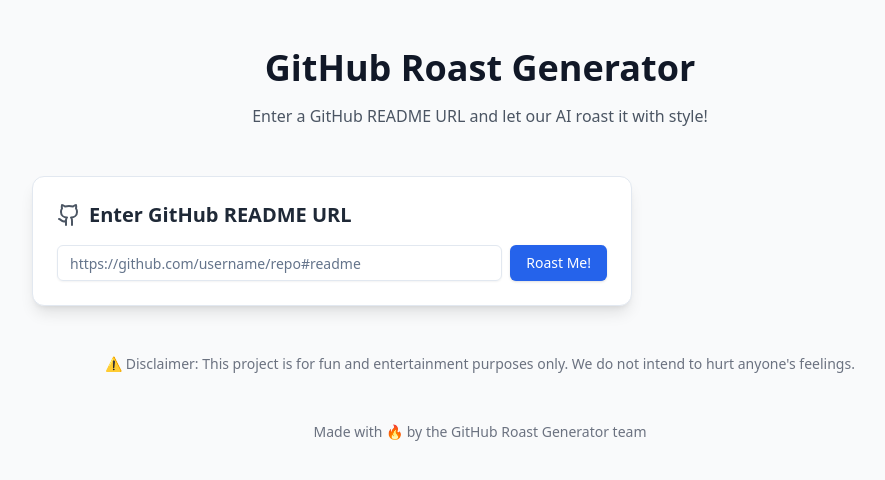
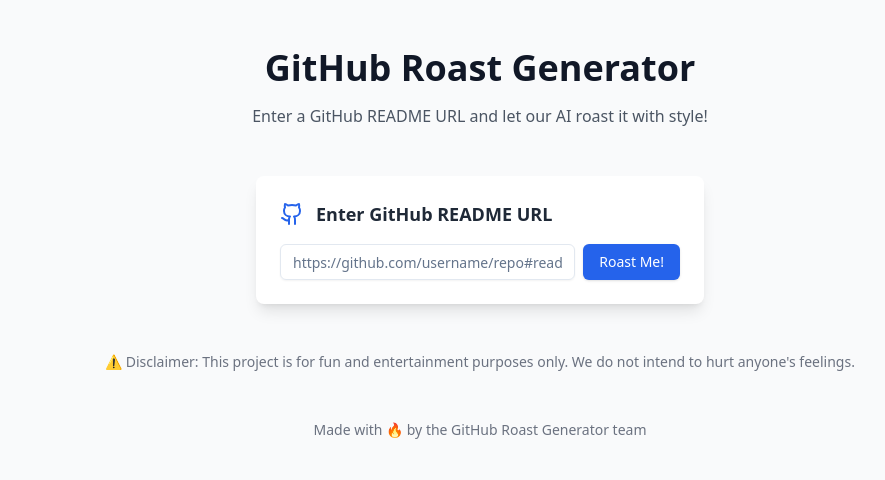
Before and after one commit to jacksonkasi0/roast-me, a Next.js app: page / in a window 1280 px wide. Shown: the top 480 px of the page, without its empty margins (160-1045 px from the left). Built offline with nearby package versions, Linux system fonts and the light colour scheme.

Commit message:
feat: refactor URL input section for improved layout and styling; replace Card with a div and enhance button loading state

```diff
--- a/src/components/URLInputSection.tsx
+++ b/src/components/URLInputSection.tsx
@@ -1,8 +1,11 @@
 import React from "react";
+
+// ** Import icons
 import { Github } from "lucide-react";
+
+// ** Import components
 import { Input } from "@/components/ui/input";
 import { Button } from "@/components/ui/button";
-import { Card } from "@/components/ui/card";
 
 interface URLInputSectionProps {
   onSubmit?: (url: string) => void;
@@ -21,16 +24,21 @@
   };
 
   return (
-    <Card className="w-full max-w-[600px] p-6 bg-white dark:bg-gray-800 shadow-lg">
-      <form onSubmit={handleSubmit} className="space-y-4">
-        <div className="flex items-center space-x-2 mb-2">
-          <Github className="h-6 w-6 text-gray-600 dark:text-gray-300" />
-          <h2 className="text-xl font-semibold text-gray-800 dark:text-white">
+    <div className="w-full max-w-md mx-auto">
+      <form
+        onSubmit={handleSubmit}
+        className="p-6 bg-white dark:bg-gray-800 shadow-lg rounded-lg space-y-4"
+      >
+        {/* Header */}
+        <div className="flex items-center space-x-3">
+          <Github className="h-6 w-6 text-blue-600 dark:text-blue-400" />
+          <h2 className="text-lg font-semibold text-gray-800 dark:text-gray-100">
             Enter GitHub README URL
           </h2>
         </div>
 
-        <div className="flex space-x-2">
+        {/* Input and Button */}
+        <div className="flex w-full items-center space-x-2">
           <Input
             type="url"
             placeholder="https://github.com/username/repo#readme"
@@ -44,11 +52,15 @@
             disabled={isLoading}
             className="bg-blue-600 hover:bg-blue-700 text-white"
           >
-            {isLoading ? "Loading..." : "Roast Me!"}
+            {isLoading ? (
+              <span className="loader w-4 h-4 border-2 border-t-2 border-white rounded-full animate-spin"></span>
+            ) : (
+              "Roast Me!"
+            )}
           </Button>
         </div>
       </form>
-    </Card>
+    </div>
   );
 };
 
```
